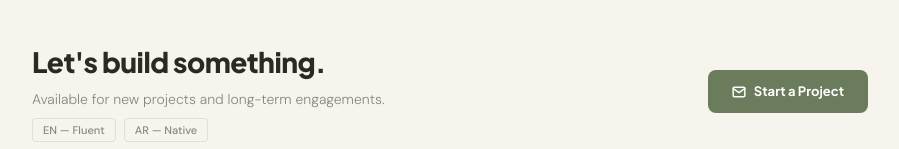
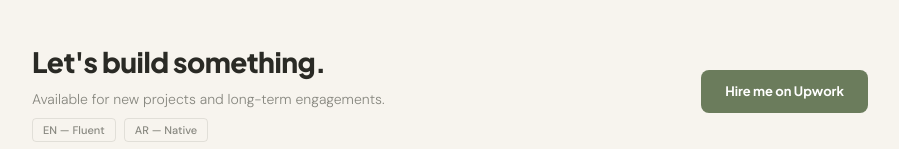
Before and after one commit to kerlos1256/portfolio, a Next.js app: page / in a window 1280 px wide. Shown: the part 2648-2797 px from the top of the page, without its empty margins (190-1089 px from the left). Built offline with nearby package versions, Linux system fonts and the light colour scheme.

Commit message:
Remove View work button, change contact to hire me button.

```diff
--- a/components/contact-band.tsx
+++ b/components/contact-band.tsx
@@ -31,15 +31,13 @@ export function ContactBand() {
             </div>
           </div>
           <button
-            onClick={() => setModalOpen(true)}
             className="btn-primary"
+
             style={{ flexShrink: 0, whiteSpace: "nowrap" }}
           >
-            <svg width="14" height="14" viewBox="0 0 24 24" fill="none" stroke="currentColor" strokeWidth="2.5" strokeLinecap="round" strokeLinejoin="round">
-              <path d="M4 4h16c1.1 0 2 .9 2 2v12c0 1.1-.9 2-2 2H4c-1.1 0-2-.9-2-2V6c0-1.1.9-2 2-2z" />
-              <polyline points="22,6 12,13 2,6" />
-            </svg>
-            Start a Project
+            <a target='_blank' href="https://www.upwork.com/freelancers/carlosworks?mp_source=share">
+            Hire me on Upwork
+            </a>
           </button>
         </div>
       </SectionWrapper>
--- a/components/hero.tsx
+++ b/components/hero.tsx
@@ -104,7 +104,6 @@ export function Hero() {
               </svg>
               Get in Touch
             </a>
-            <button className="btn-ghost">View Work ↗</button>
           </div>
         </motion.div>
 
```
